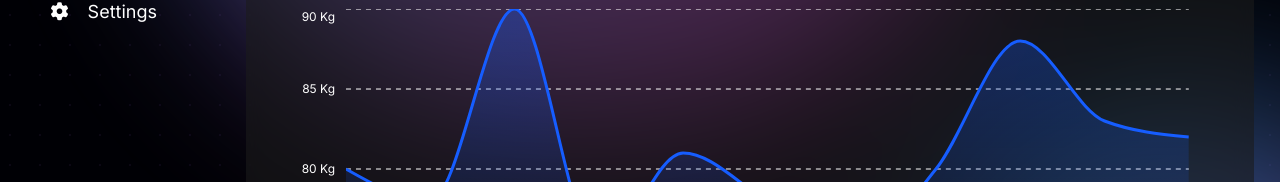
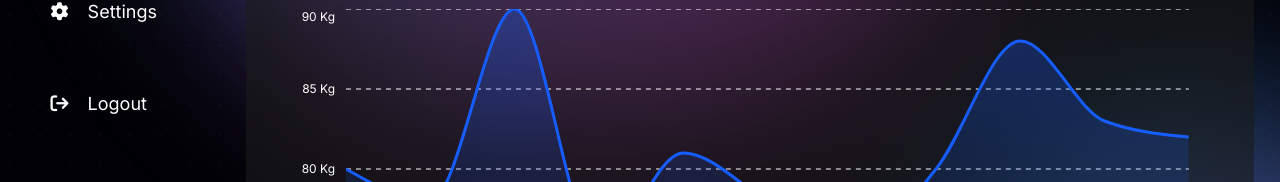
Before and after one commit to BetaPeche/sport-app, a React (Vite) app in the folder frontend/: page /dashboard in a window 1280 px wide. Shown: the part 295-477 px from the top of the page. Built offline with nearby package versions, Linux system fonts and the light colour scheme.

Commit message:
Add logout link

```diff
--- a/frontend/src/components/Navigation.tsx
+++ b/frontend/src/components/Navigation.tsx
@@ -37,6 +37,17 @@ const Navigation = () => {
                         Settings
                     </NavLink>
                 </li>
+                <li>
+                    <NavLink
+                        to="/logout"
+                        className={(nav) =>
+                            nav.isActive ? 'navigation_li--active' : ''
+                        }
+                    >
+                        <i className="fa-solid fa-arrow-right-from-bracket"></i>
+                        Logout
+                    </NavLink>
+                </li>
             </ul>
         </nav>
     )
```
